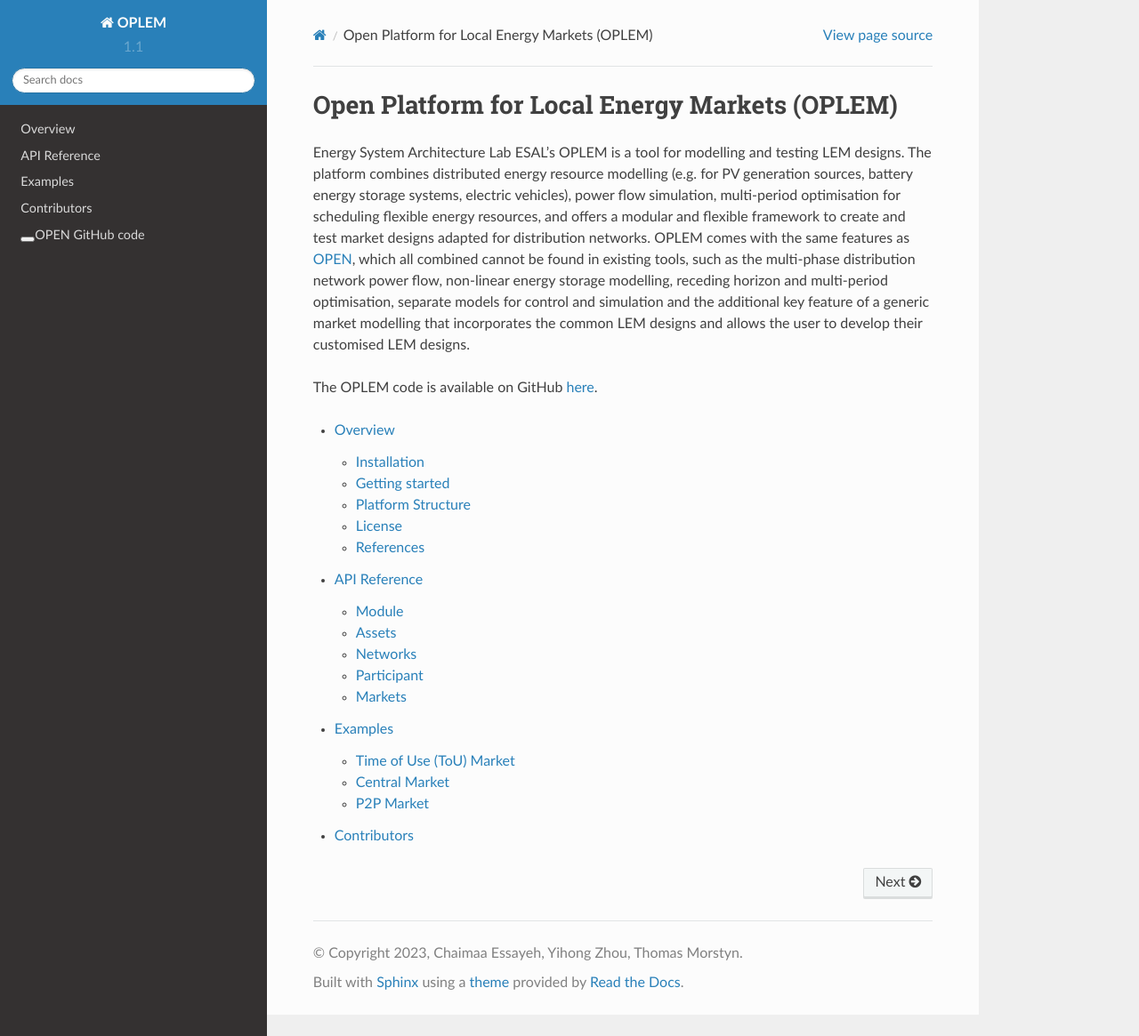
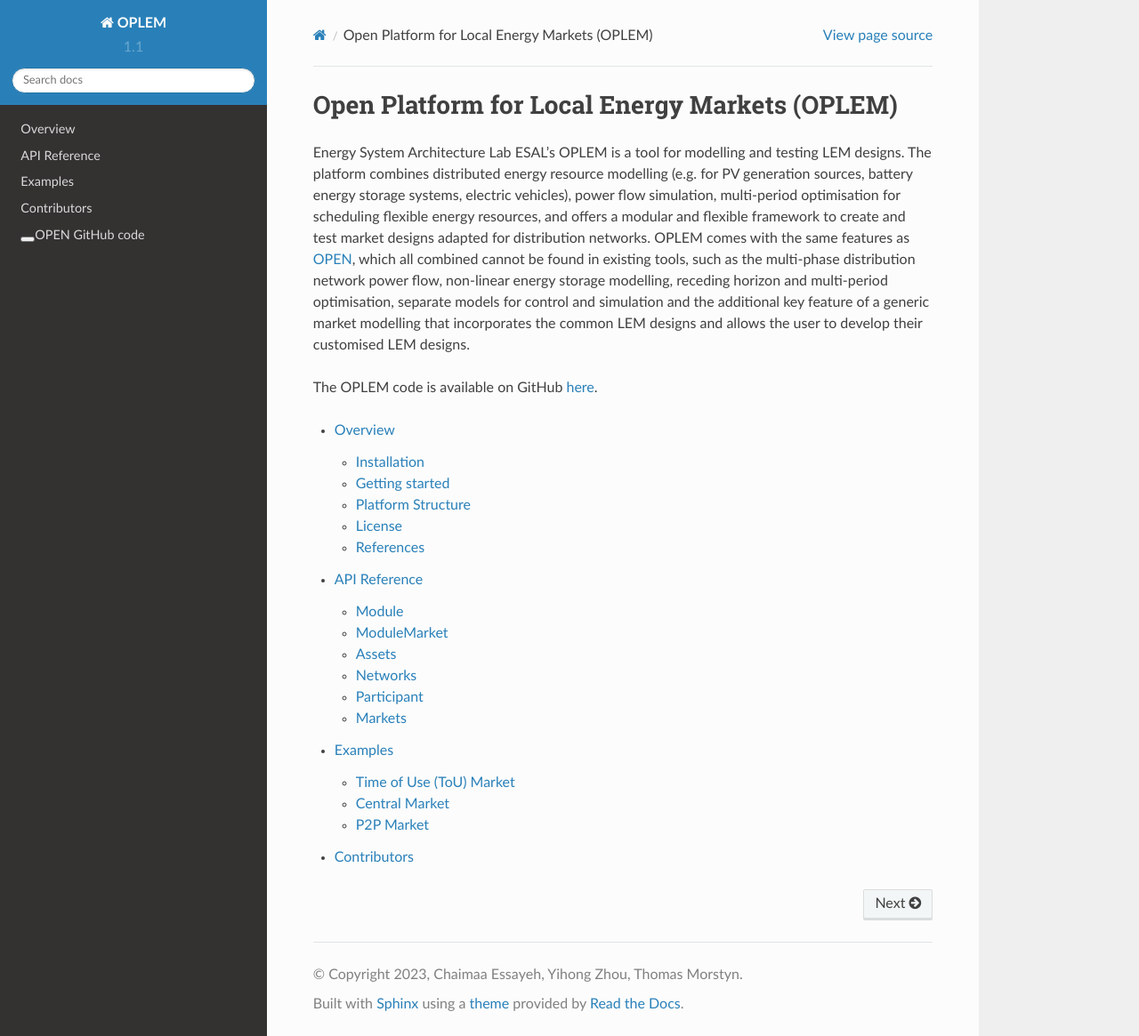
Before and after one commit to EsaLaboratory/OPLEM, a Sphinx documentation site: the page built from docs/index.rst, in a window 1280 px wide and 1165 px high. Shown: the whole window at 89% size. Built offline with Sphinx 7.4.7 and the Read the Docs theme 2.0.0, drawn with Linux system fonts in a browser that asks for light colours.

Commit message:
Update api_reference.rst

```diff
--- a/docs/api_reference.rst
+++ b/docs/api_reference.rst
@@ -6,6 +6,12 @@ Module
 -------
 
 .. automodule:: Module
+  :members:
+
+ModuleMarket
+-------
+
+.. automodule:: ModuleMarket
   :members:
 
 Assets
```
